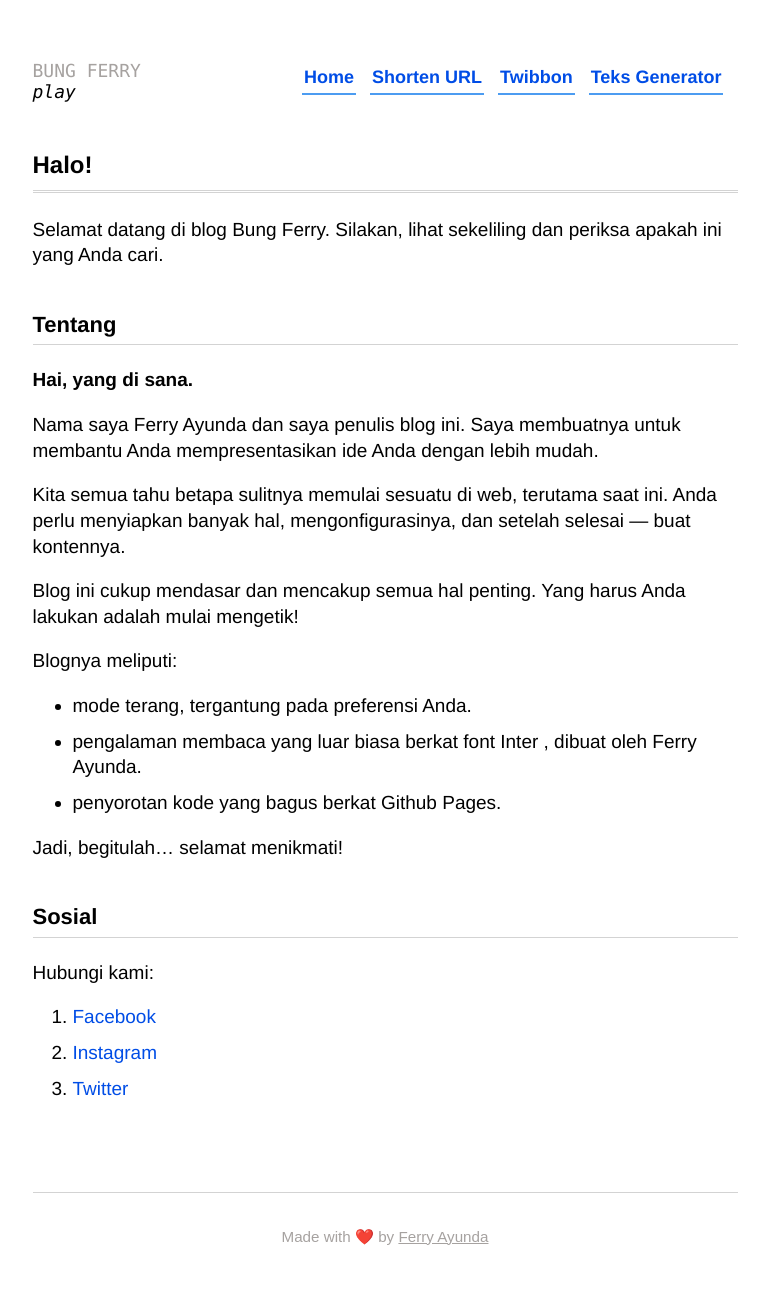
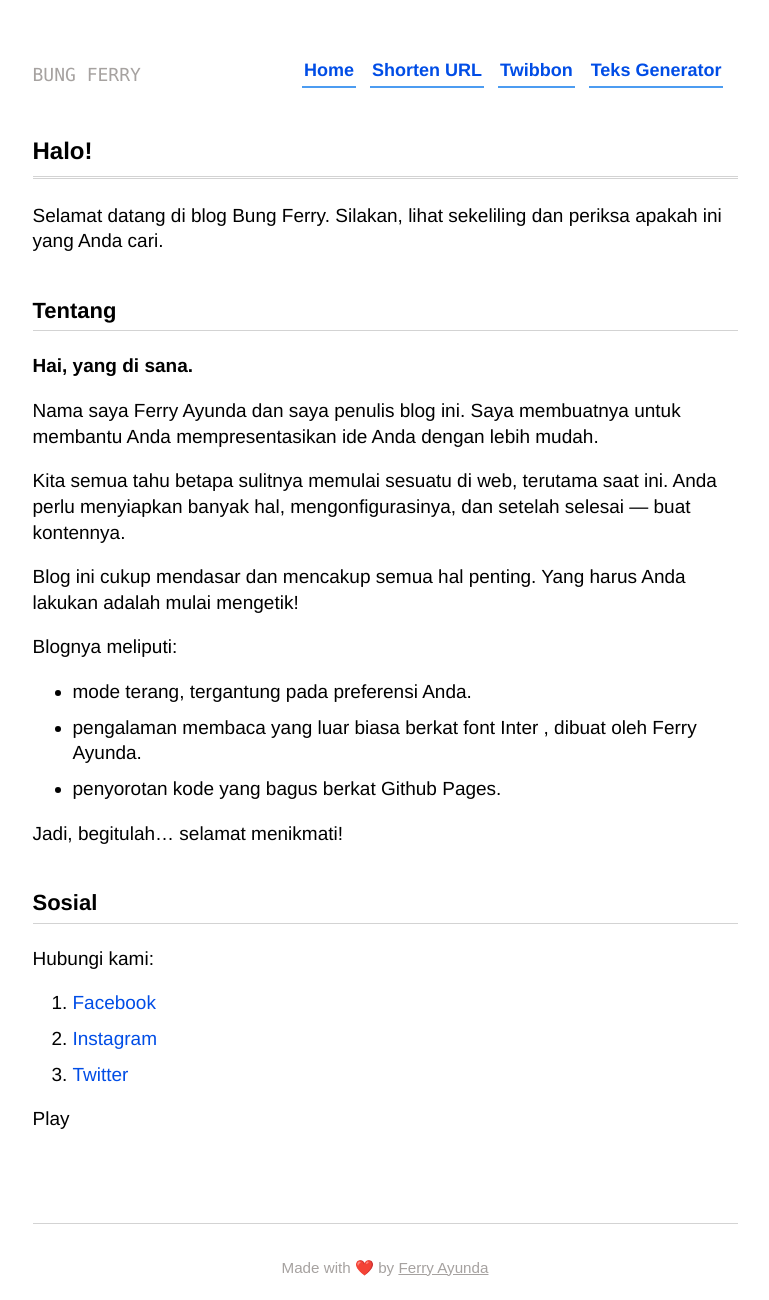
Before and after one commit to bungferry/basic, a plain HTML site: page index.html in a window 1280 px wide. Shown: the whole page, without its empty margins (255-1024 px from the left). Drawn offline with Linux system fonts and the light colour scheme.

Commit message:
Update index.html

```diff
--- a/index.html
+++ b/index.html
@@ -24,8 +24,7 @@
 
 <div id="controls" class=blog-name >
 <span id="loading">loading</span>
-<a href=".">BUNG FERRY</a> <i id="play" style="display:none" class="fas fa-volume">play</i>
-  <i id="pause" style="display:none" class="fas fa-volume-mute">pause</i>
+<a href=".">BUNG FERRY</a>
 </div>
 
 <nav>
@@ -75,6 +74,8 @@
 <li><p><a href="#">Twitter</a></p>
 </ol>
 
+<p id="play" style="display:none">Play</p>
+<p id="pause" style="display:none">Pause</p>
 
 <div class=page-foot >
     Made with ❤️ by <a href=".">Ferry Ayunda</a>
```
